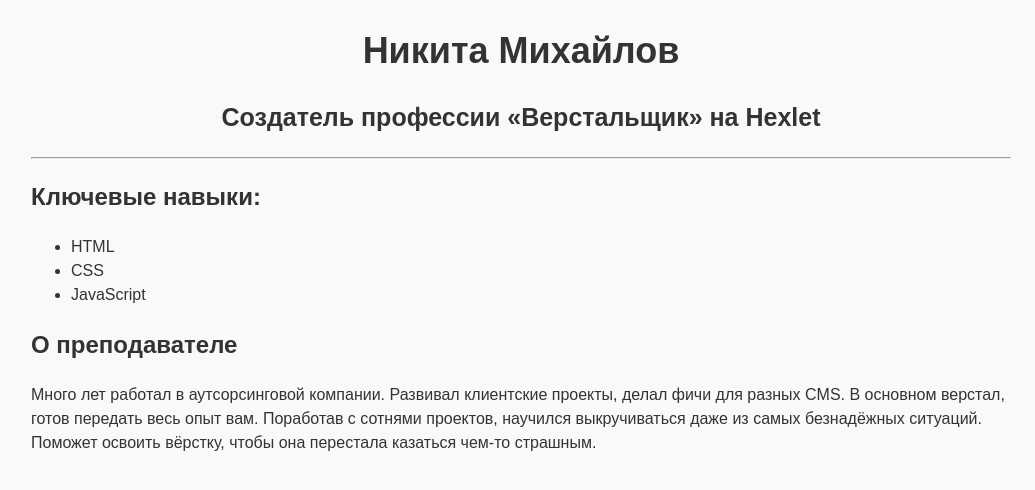
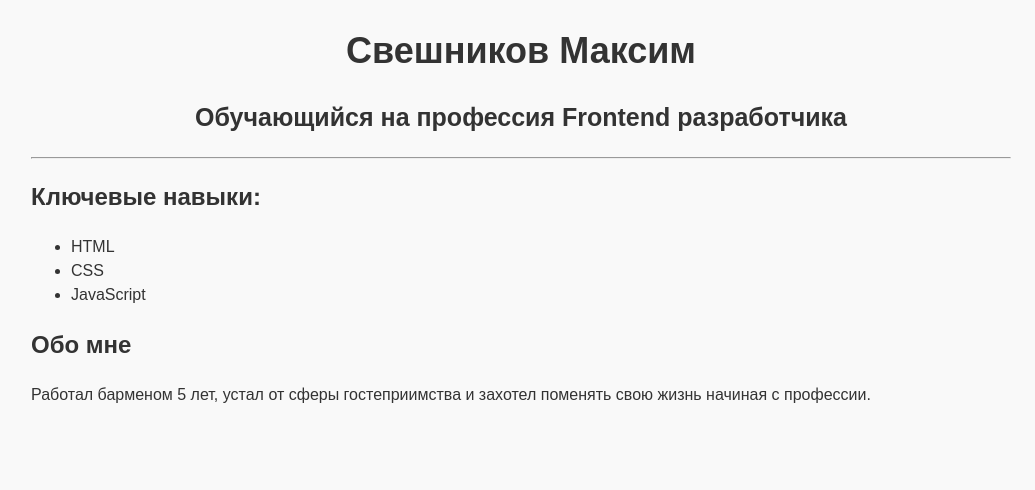
Before and after one commit to lightoffmax/lightoffmax, a plain HTML site: page index.html in a window 1280 px wide. Shown: the whole page, without its empty margins (119-1154 px from the left). Drawn offline with Linux system fonts and the light colour scheme.

Commit message:
Update index.html
Addet information about myself

```diff
--- a/index.html
+++ b/index.html
@@ -9,8 +9,8 @@
 </head>
 <body>
     <main>
-        <h1>Никита Михайлов</h1>
-        <h2>Создатель профессии «Верстальщик» на Hexlet</h2>
+        <h1>Свешников Максим</h1>
+        <h2>Обучающийся на профессия Frontend разработчика</h2>
 
         <hr>
 
@@ -24,8 +24,8 @@
         </section>
 
         <section>
-            <h2>О преподавателе</h2>
-            <p>Много лет работал в аутсорсинговой компании. Развивал клиентские проекты, делал фичи для разных CMS. В основном верстал, готов передать весь опыт вам. Поработав с сотнями проектов, научился выкручиваться даже из самых безнадёжных ситуаций. Поможет освоить вёрстку, чтобы она перестала казаться чем-то страшным.</p>
+            <h2>Обо мне</h2>
+            <p>Работал барменом 5 лет, устал от сферы гостеприимства и захотел поменять свою жизнь начиная с профессии.</p>
         </section>
     </main>
 </body>
```
